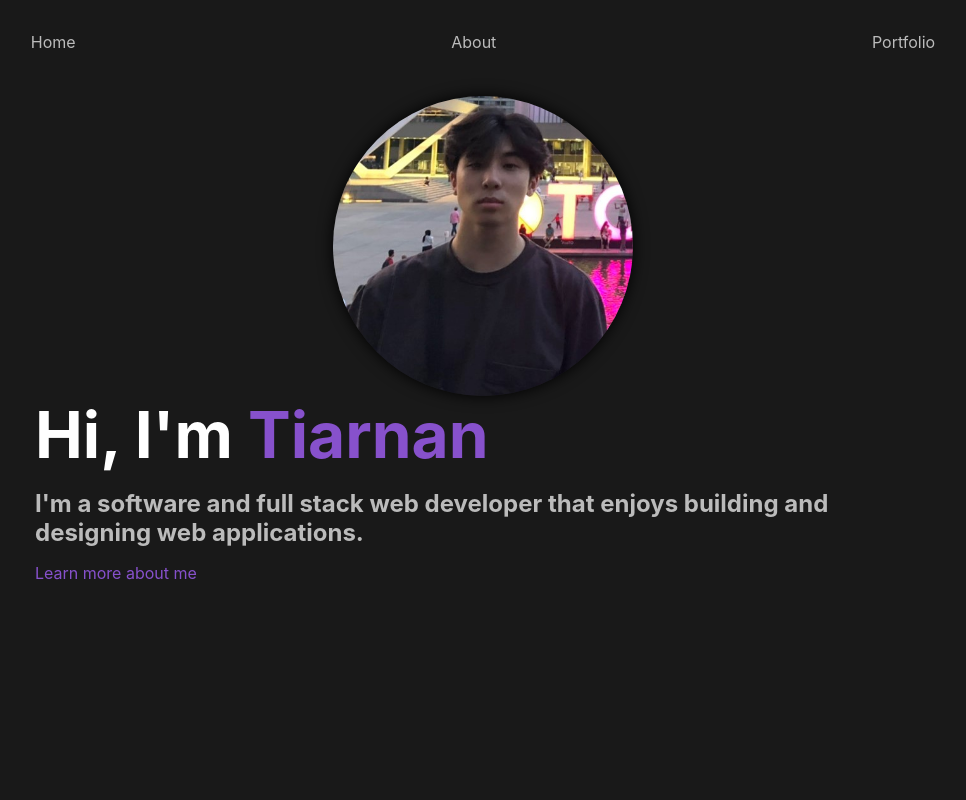
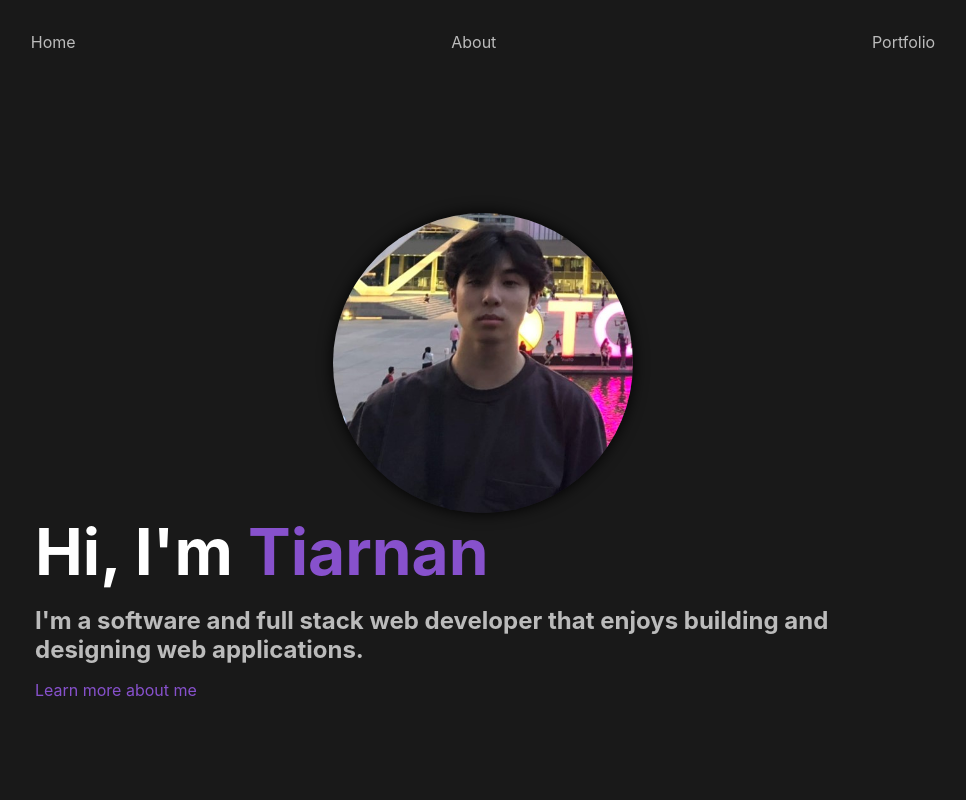
Before and after one commit to tkmarsten/tkmarsten.github.io, a React (Vite) app: page / in a window 1280 px wide. Shown: the top 800 px of the page, without its empty margins (157-1123 px from the left). Built offline with nearby package versions, Linux system fonts and the light colour scheme.

Commit message:
File changes and some style tweaks

```diff
--- a/package.json
+++ b/package.json
@@ -13,7 +13,8 @@
   "dependencies": {
     "react": "^18.2.0",
     "react-dom": "^18.2.0",
-    "react-icons": "^4.7.1"
+    "react-icons": "^4.7.1",
+    "react-router-dom": "^6.10.0"
   },
   "devDependencies": {
     "@types/react": "^18.0.27",
--- a/src/App.css
+++ b/src/App.css
@@ -72,8 +72,10 @@ section {
 }
 
 .banner {
-  min-height: 100svh;
-  min-height: 100vh;
+  min-height: 90svh;
+  min-height: 90vh;
+  display: grid;
+  place-content: center;
 }
 
 .navbar {
--- a/src/App.jsx
+++ b/src/App.jsx
@@ -1,22 +1,23 @@
 import './App.css'
+import { BrowserRouter, Routes, Route } from 'react-router-dom'
 import Nav from './components/Nav'
 import Footer from './components/Footer'
-import Banner from './components/Banner'
-import About from './components/About'
-import Portfolio from './components/Portfolio'
+import Home from './views/Home'
+import About from './views/About'
 
 function App() {
 
   return (
-    <div className="App">
-      <Nav />
-      <div className="home" id="top">
-        <Banner />
-        <About />
-        <Portfolio />
+    <BrowserRouter>
+      <div className="App">
+        <Nav />
+        <Routes>
+          <Route path='/' element={<Home />} />
+          <Route path='/about' element={<About />} />
+        </Routes>
+        <Footer />
       </div>
-      <Footer />
-    </div>
+    </BrowserRouter>
   )
 }
 
--- a/src/components/Nav.jsx
+++ b/src/components/Nav.jsx
@@ -1,10 +1,12 @@
+import { Link } from 'react-router-dom'
+
 const Nav = () => {
   return (
     <nav className='navbar'>
       <ul className='links'>
-        <li><a href="#top" className='fancy-link'>Home</a></li>
-        <li><a href="#about" className='fancy-link'>About</a></li>
-        <li><a href="#project" className='fancy-link'>Portfolio</a></li>
+        <li><Link to='/' className='fancy-link'>Home</Link></li>
+        <li><Link to='/about' className='fancy-link'>About</Link></li>
+        <li><Link to='/portfolio' className='fancy-link'>Portfolio</Link></li>
       </ul>
     </nav>
   )
--- a/src/components/About.jsx
+++ b/src/components/Skills.jsx
@@ -1,6 +1,6 @@
 import data from "../data/skills.json"
 
-const About = () => {
+const Skills = () => {
   return (
     <section className="about" id="about">
       <h3>Skills</h3>
@@ -18,4 +18,4 @@ const About = () => {
   )
 }
 
-export default About
+export default Skills
--- /dev/null
+++ b/src/views/About.jsx
@@ -0,0 +1,7 @@
+const About = () => {
+  return (
+    <div>About</div>
+  )
+}
+
+export default About
--- /dev/null
+++ b/src/views/Home.jsx
@@ -0,0 +1,15 @@
+import Banner from '../components/Banner'
+import Skills from '../components/Skills'
+import Portfolio from '../components/Portfolio'
+
+const Home = () => {
+  return (
+    <div className="home" id="top">
+      <Banner />
+      <Skills />
+      <Portfolio />
+    </div>
+  )
+}
+
+export default Home
```
Also changed, not shown: 1 other file (tests, documents, lock files or other folders).
